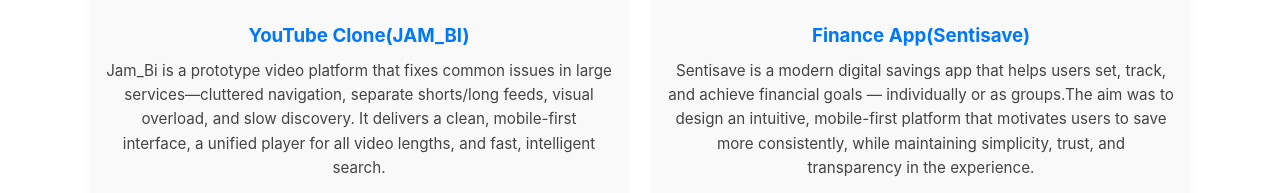
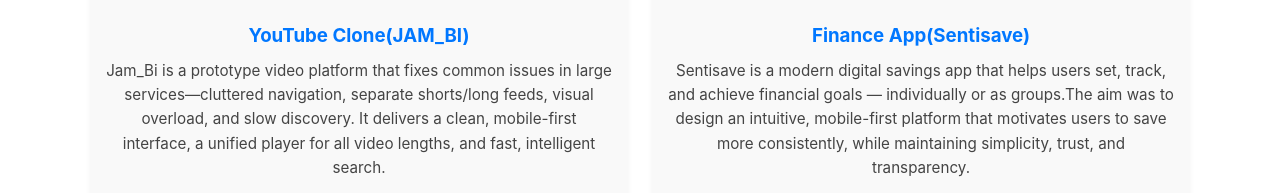
Before and after one commit to moselanto/portfolio, a plain HTML site: page index.html in a window 1280 px wide. Shown: the part 847-1040 px from the top of the page. Drawn offline with Linux system fonts and the light colour scheme.

Commit message:
Update index.html

```diff
--- a/index.html
+++ b/index.html
@@ -42,7 +42,7 @@
       <div class="case-card">
         <img src="images/sentisave-thumbnail.jpg" alt="Finance App Project" />
         <h3>Finance App(Sentisave)</h3>
-        <p>Sentisave is a modern digital savings app that helps users set, track, and achieve financial goals — individually or as groups.The aim was to design an intuitive, mobile-first platform that motivates users to save more consistently, while maintaining simplicity, trust, and transparency in the experience.</p>
+        <p>Sentisave is a modern digital savings app that helps users set, track, and achieve financial goals — individually or as groups.The aim was to design an intuitive, mobile-first platform that motivates users to save more consistently, while maintaining simplicity, trust, and transparency.</p>
         <a href="case-study-financeapp.html" target="_blank" class="btn">View Case Study</a>
       </div>
     </div>
```
